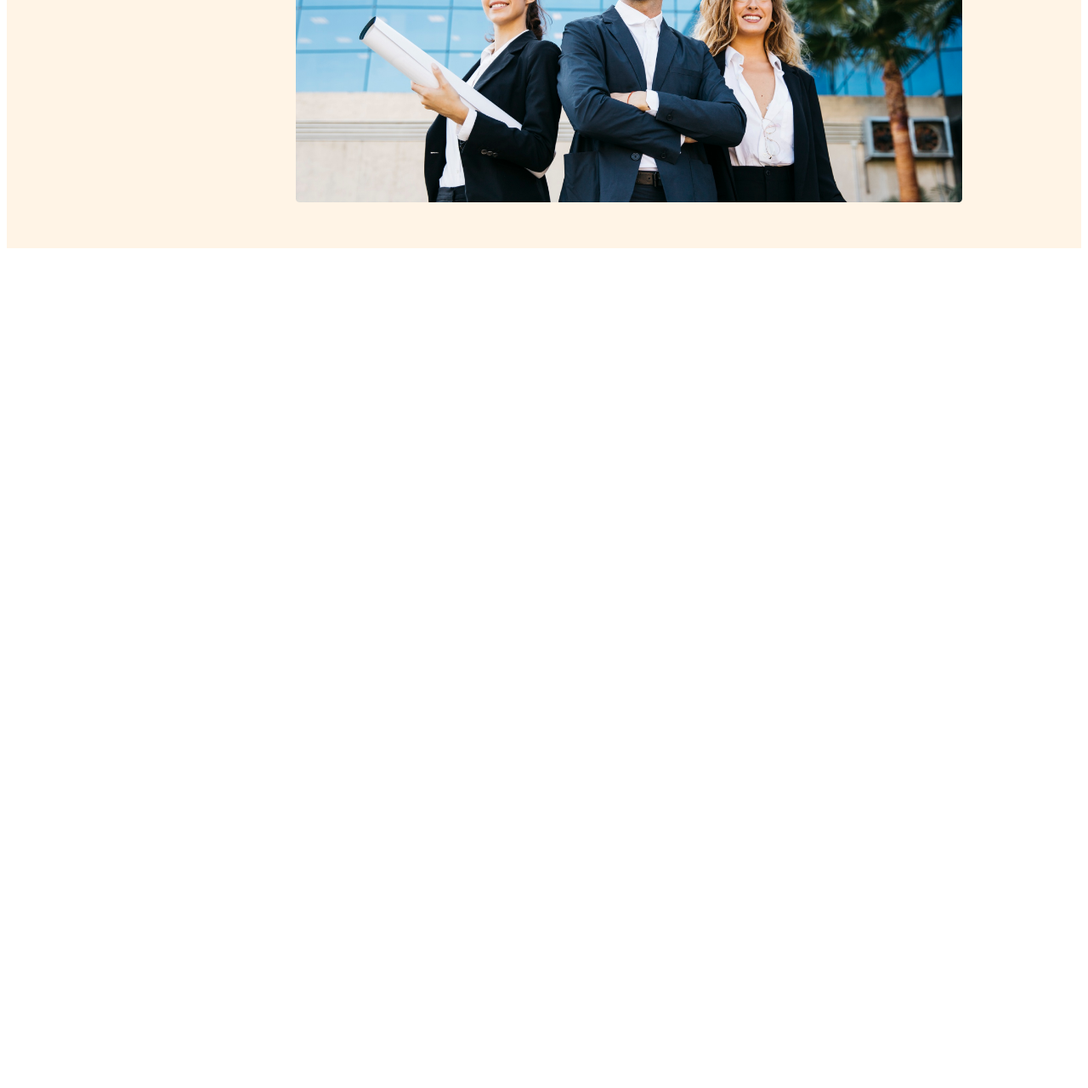
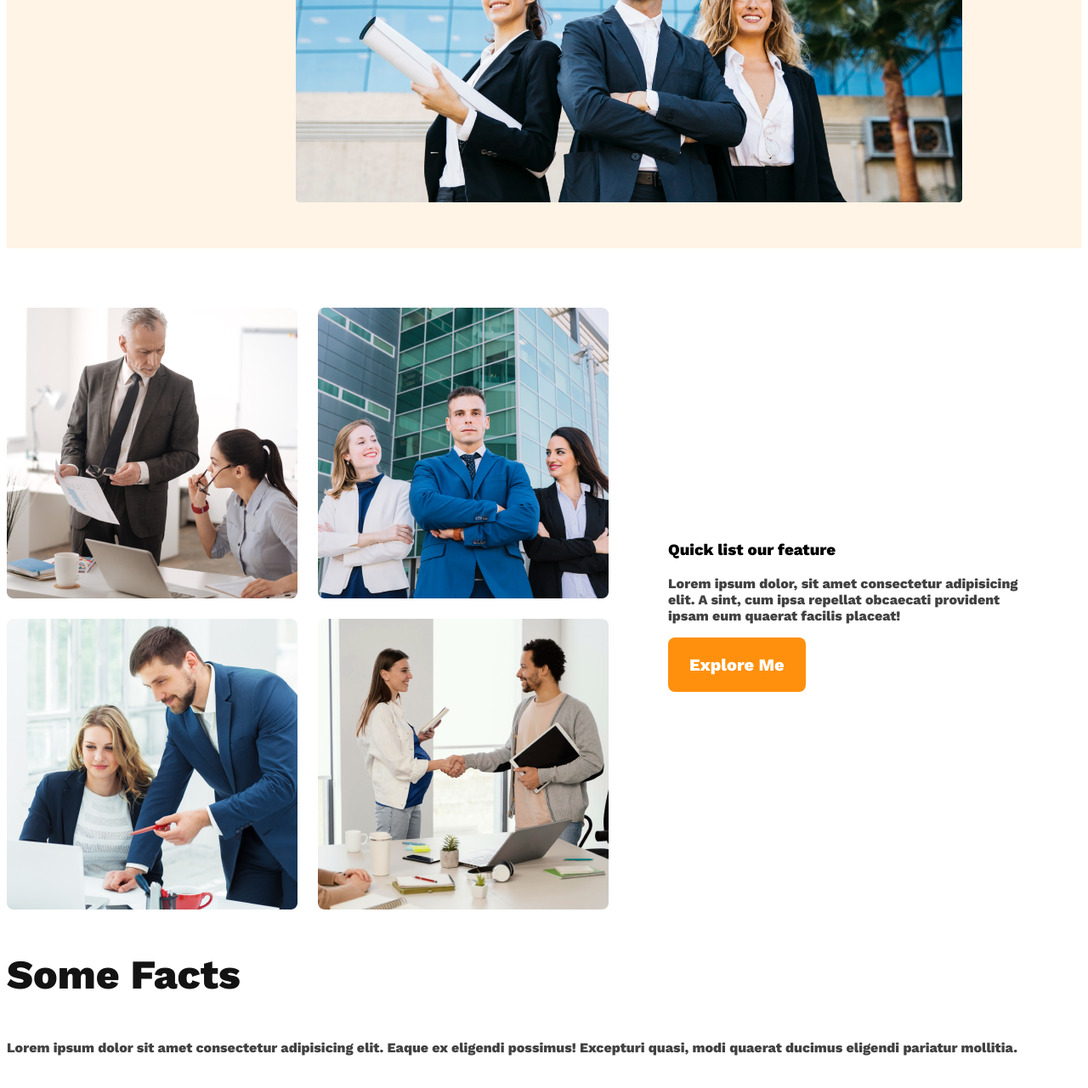
Before and after one commit to nafis200/architecs-g, a plain HTML site: page index.html in a window 1280 px wide. Shown: the part 730-2010 px from the top of the page at 85% size. Before the commit the page ends 1030 px from the top, so only its background shows below. Drawn offline with nearby package versions, Linux system fonts and the light colour scheme.

Commit message:
first commit

```diff
--- a/index.css
+++ b/index.css
@@ -34,7 +34,7 @@ nav  li a{
     color: #424242;
 }
 
-.nav-title{
+.section-title{
     font-size: 3rem;
     font-weight: 700;
     color: #131313;
@@ -52,7 +52,7 @@ nav  li a{
      color:#131313;
 }
 
-.banner-description{
+.text-light-gray{
   color:#424242;
 }
 
@@ -73,16 +73,42 @@ nav  li a{
   cursor: pointer;
 }
 
+/* main styles */
+main{
+   max-width:1440px;
+   margin: 70px auto;
+}
+
+/* teams styles */
+.teams-container{
+  display: flex;
+  align-items: center;
+}
+
+.teams-img-container{
+    display: grid;
+    grid-template-columns: repeat(2,1fr);
+    gap: 1.5rem;
+}
+
+.teams-content{
+    padding-right: 70px;
+    padding-left: 70px;
+}
+
 /* media query */
 @media screen  and (max-width:576px) {
   header{
     padding: 20px;
   }
-    nav{
+  nav, .teams-container{
     flex-direction: column;
   }
   .abc{
     width:300px;
     padding-left: 50px;
   }
+  .teams-img-container{
+    grid-template-columns: 1fr;
   }
+}
--- a/index.html
+++ b/index.html
@@ -9,7 +9,7 @@
 <body>
     <header>
         <nav>
-            <h3 class="nav-title">G3 Architects</h3>
+            <h3 class="section-title">G3 Architects</h3>
             <ul>
                 <li><a href="">Home</a></li>
                 <li><a href="">About</a></li>
@@ -20,11 +20,35 @@
         <div class="banner">
             <div class="banner-content">
             <h1 class="banner-title">Brand New  Group of Architects </h1>
-            <p class="banner-description">Lorem ipsum dolor sit amet consectetur adipisicing elit. Dignissimos fuga mollitia soluta consequatur asperiores sit sequi saepe cum, officiis magnam!</p>
+            <p class="text-light-gray">Lorem ipsum dolor sit amet consectetur adipisicing elit. Dignissimos fuga mollitia soluta consequatur asperiores sit sequi saepe cum, officiis magnam!</p>
             <button class="btn-primary">Explore more</button>
             </div>
             <img class="abc" src="g3-architects-resources-main/images/banner.png" alt="">
         </div>
     </header>
+    <main>
+        <section class="teams-container">
+              <div class="teams-img-container">
+                <img src="g3-architects-resources-main/images/team1.png" alt="">
+                <img src="g3-architects-resources-main/images/team2.png" alt="">
+                <img src="g3-architects-resources-main/images/team3.png" alt="">
+                <img src="g3-architects-resources-main/images/team4.png" alt="">
+              </div>
+
+            <div class="teams-content">
+               <h3>Quick list our feature</h3>
+               <p class="text-light-gray">Lorem ipsum dolor, sit amet consectetur adipisicing elit. A sint, cum ipsa repellat obcaecati provident ipsam eum quaerat facilis placeat!</p>
+               <button class="btn-primary">Explore Me</button>
+            </div>
+        </section>
+        <section class="features">
+
+
+        </section>
+        <section class="facts">
+            <h3 class="section-title">Some Facts</h3>
+            <p class="text-light-gray">Lorem ipsum dolor sit amet consectetur adipisicing elit. Eaque ex eligendi possimus! Excepturi quasi, modi quaerat ducimus eligendi pariatur mollitia.</p>
+        </section>
+    </main>
 </body>
 </html>
```
Lines whose indentation alone changed are shown as unchanged.
